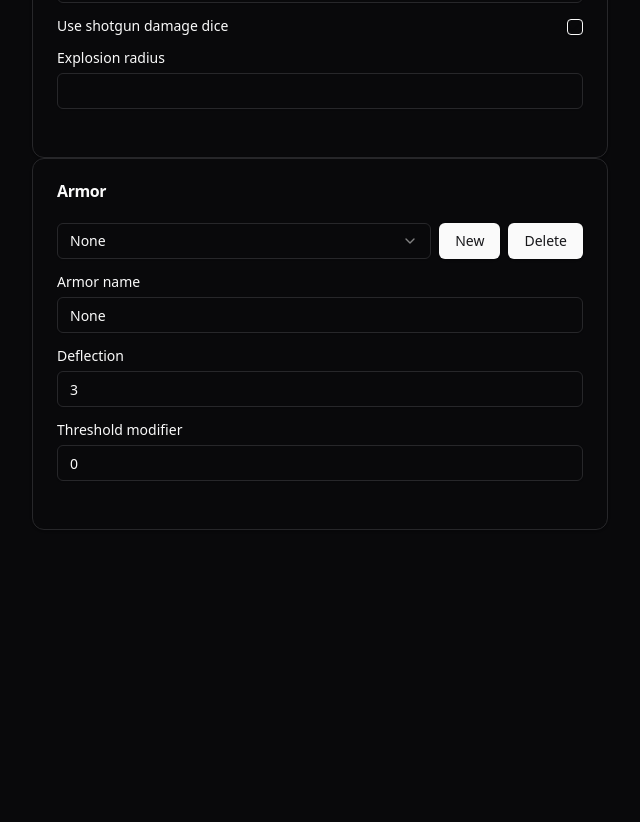
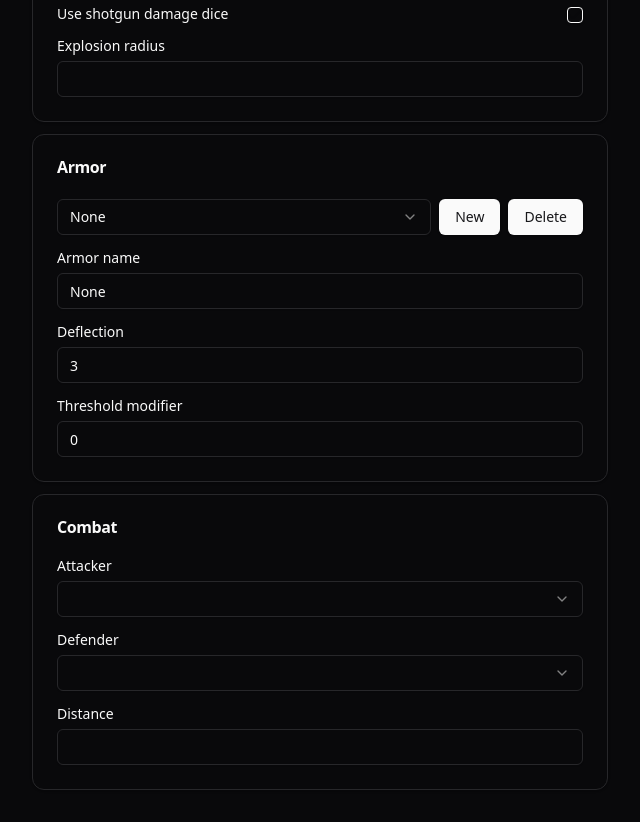
Before and after one commit to hamish-milne/albedo-calc, a React (Vite) app: page / in a window 1280 px wide. Shown: the part 1560-2382 px from the top of the page, without its empty margins (0-640 px from the left). Before the commit the page ends 2122 px from the top, so only its background shows below. Built offline with nearby package versions, Linux system fonts and the light colour scheme.

Commit message:
Attack prep sort of working

```diff
--- a/src/App.tsx
+++ b/src/App.tsx
@@ -1,11 +1,14 @@
+/* eslint-disable @typescript-eslint/no-explicit-any */
 import "./App.css";
 import { ThemeProvider } from "./components/theme-provider";
 import {
   Form,
   FormControl,
   FormField,
+  FormFieldContext,
   FormItem,
   FormLabel,
+  FormMessage,
 } from "./components/ui/form";
 import {
   z,
@@ -31,7 +34,7 @@ import {
   type UseFormReturn,
 } from "react-hook-form";
 import { Input } from "./components/ui/input";
-import { DefaultArmor, DefaultWeapons } from "./rules";
+import { attackSetup, DefaultArmor, DefaultWeapons } from "./rules";
 import {
   Select,
   SelectContent,
@@ -59,6 +62,7 @@ import {
   Armor,
   SelectForm,
   DefaultChar,
+  resolveCharacter,
 } from "./schema";
 import { cva, type VariantProps } from "class-variance-authority";
 import { Label } from "./components/ui/label";
@@ -71,12 +75,15 @@ function StringField<TFieldValues extends FieldValues>(props: {
 }) {
   const { form, name, label, placeholder } = props;
   return (
+    <FormFieldContext.Provider value={{ name }}>
       <FormItem>
         <FormLabel>{label}</FormLabel>
         <FormControl>
           <Input placeholder={placeholder} {...form.register(name)} />
         </FormControl>
+        <FormMessage />
       </FormItem>
+    </FormFieldContext.Provider>
   );
 }
 
@@ -87,19 +94,22 @@ function NumberField<TFieldValues extends FieldValues>(props: {
 }) {
   const { form, name, label } = props;
   return (
+    <FormFieldContext.Provider value={{ name }}>
       <FormItem>
         <FormLabel>{label}</FormLabel>
         <FormControl>
           <Input {...form.register(name)} />
         </FormControl>
+        <FormMessage />
       </FormItem>
+    </FormFieldContext.Provider>
   );
 }
 
 const Checkbox2 = React.forwardRef<
   HTMLInputElement,
   React.ComponentProps<"input">
->(({ className, type, ...props }, ref) => {
+>(({ className, ...props }, ref) => {
   return (
     <div className="grid">
       <input
@@ -241,6 +251,7 @@ function EnumField<TFieldValues extends FieldValues>(props: {
   const { form, type, name, label, optionNames } = props;
 
   return (
+    <FormFieldContext.Provider value={{ name }}>
       <FormItem>
         <FormLabel>{label}</FormLabel>
         <FormControl>
@@ -259,6 +270,7 @@ function EnumField<TFieldValues extends FieldValues>(props: {
           />
         </FormControl>
       </FormItem>
+    </FormFieldContext.Provider>
   );
 
   // return (
@@ -539,17 +551,20 @@ function ObjectEditor(props: {
     name: string;
   }>;
 
+  function setIdx(newIdx: number) {
+    form.setValue(`${prefix}.idx`, newIdx);
+    form.reset(undefined, {
+      keepValues: true,
+    });
+  }
+
   function create() {
     const newIdx = list.length;
     form.setValue(`${prefix}.list.${newIdx}`, {
       ...DefaultChar,
       name: `Random ${(i += 1)}`,
     });
-    form.setValue(`${prefix}.idx`, newIdx);
-    form.reset(undefined, {
-      keepValues: true,
-    });
-    // form.reset(form.getValues());
+    setIdx(newIdx);
   }
 
   return (
@@ -568,16 +583,7 @@ function ObjectEditor(props: {
                   <Select
                     {...field}
                     value={String(field.value)}
-                    onValueChange={(x) => {
-                      form.setValue(`${prefix}.idx`, Number(x));
-
-                      form.reset(undefined, {
-                        keepValues: true,
-                      });
-                      // const values = form.getValues();
-                      // form.reset(undefined, { keepValues: true });
-                      // form.setValue("", values);
-                    }}
+                    onValueChange={(x) => setIdx(Number(x))}
                   >
                     <SelectTrigger>
                       <SelectValue />
@@ -599,12 +605,48 @@ function ObjectEditor(props: {
         </div>
         {render(`${prefix}.list.${idx}`)}
       </CardContent>
-      <CardFooter></CardFooter>
     </Card>
   );
 }
 
-function Main(props: {}) {
+function CombatForm(props: { form: UseFormReturn<SelectForm> }) {
+  const { form } = props;
+  const values = form.getValues();
+  const characters = values.character.list.map((x) => x.name);
+
+  const attacker = resolveCharacter(values, values.inProgress.attacker);
+  const defender = resolveCharacter(values, values.inProgress.defender);
+  const distance = Number(values.inProgress.distance);
+
+  if (attacker && defender) {
+    console.log(attackSetup({ attacker, defender, distance }));
+  }
+
+  return (
+    <Card>
+      <CardHeader>
+        <CardTitle>Combat</CardTitle>
+      </CardHeader>
+      <CardContent className="flex gap-4 flex-col">
+        <RefField
+          form={form}
+          name="inProgress.attacker"
+          label="Attacker"
+          optionLabels={characters}
+        />
+        <RefField
+          form={form}
+          name="inProgress.defender"
+          label="Defender"
+          optionLabels={characters}
+        />
+        <NumberField form={form} label="Distance" name="inProgress.distance" />
+      </CardContent>
+    </Card>
+  );
+}
+
+function Main() {
   console.log("render");
   const form = useForm<SelectForm>({
     mode: "onChange",
@@ -617,6 +659,7 @@ function Main(props: {}) {
       },
       weapon: { list: [...DefaultWeapons], idx: "0" },
       armor: { list: [...DefaultArmor], idx: "0" },
+      inProgress: {},
     },
   });
 
@@ -624,6 +667,7 @@ function Main(props: {}) {
     SelectForm.parse(form.getValues());
   } catch (e) {
     console.log(e);
+    console.log(form.formState.errors);
   }
 
   return (
@@ -652,6 +696,7 @@ function Main(props: {}) {
           <ArmorForm key={prefix} prefix={prefix} form={form} />
         )}
       />
+      <CombatForm form={form} />
     </Form>
   );
 }
@@ -659,7 +704,7 @@ function Main(props: {}) {
 function App() {
   return (
     <ThemeProvider defaultTheme="dark" storageKey="vite-ui-theme">
-      <div className="max-w-xl">
+      <div className="max-w-xl flex flex-col gap-3">
         <Main />
       </div>
     </ThemeProvider>
--- a/src/components/ui/form.tsx
+++ b/src/components/ui/form.tsx
@@ -178,4 +178,5 @@ export {
   FormDescription,
   FormMessage,
   FormField,
+  FormFieldContext,
 };
--- a/src/rules.ts
+++ b/src/rules.ts
@@ -12,7 +12,7 @@ function getRange(params: { attacker: Character; distance: number }) {
   const { attacker, distance } = params;
   const { ranges } = attacker.weapon;
   for (const r of Weapon.shape.ranges.keySchema.options) {
-    if (ranges[r] && ranges[r] <= distance) {
+    if (ranges[r] && distance <= ranges[r]) {
       return r;
     }
   }
@@ -158,7 +158,6 @@ function getDamageDiceCount(params: {
         total += 0;
         break;
     }
-  } else {
   }
   if (result === "Crit") {
     total += 1;
--- a/src/schema.ts
+++ b/src/schema.ts
@@ -88,12 +88,63 @@ export function ListSelect<T extends ZodTypeAny>(t: T) {
   });
 }
 
+const DiceRoll = z.array(Integer);
+
 export const SelectForm = z.strictObject({
   character: ListSelect(CharacterRecord),
   weapon: ListSelect(Weapon),
   armor: ListSelect(Armor),
+  inProgress: z.strictObject({
+    attacker: Integer.describe("Attacker"),
+    defender: Integer.describe("Defender"),
+    distance: Integer.describe("Distance"),
+    attackRoll: DiceRoll.describe("Attack roll"),
+    defenseRoll: DiceRoll.describe("Defense roll"),
+    damageRoll: DiceRoll.describe("Damage roll"),
+  }),
 });
 export type SelectForm = z.input<typeof SelectForm>;
+
+export function resolveWeapon(
+  values: SelectForm,
+  idx: string | number
+): Weapon | undefined {
+  const result = Weapon.safeParse(values.weapon.list[idx as number]);
+  if (result.success) {
+    return result.data;
+  }
+}
+
+export function resolveArmor(
+  values: SelectForm,
+  idx: string | number
+): Armor | undefined {
+  const result = Armor.safeParse(values.armor.list[idx as number]);
+  if (result.success) {
+    return result.data;
+  }
+}
+
+export function resolveCharacter(
+  values: SelectForm,
+  idx: string | number
+): Character | undefined {
+  const result = CharacterRecord.safeParse(
+    values.character.list[idx as number]
+  );
+  if (result.success) {
+    const armor = resolveArmor(values, result.data.armor);
+    const weapon = resolveWeapon(values, result.data.weapon);
+    if (!armor || !weapon) {
+      return;
+    }
+    return {
+      ...result.data,
+      armor,
+      weapon,
+    };
+  }
+}
 
 export const DefaultChar: z.input<typeof CharacterRecord> = {
   name: "Person personson",
```
Lines whose indentation alone changed are shown as unchanged.
